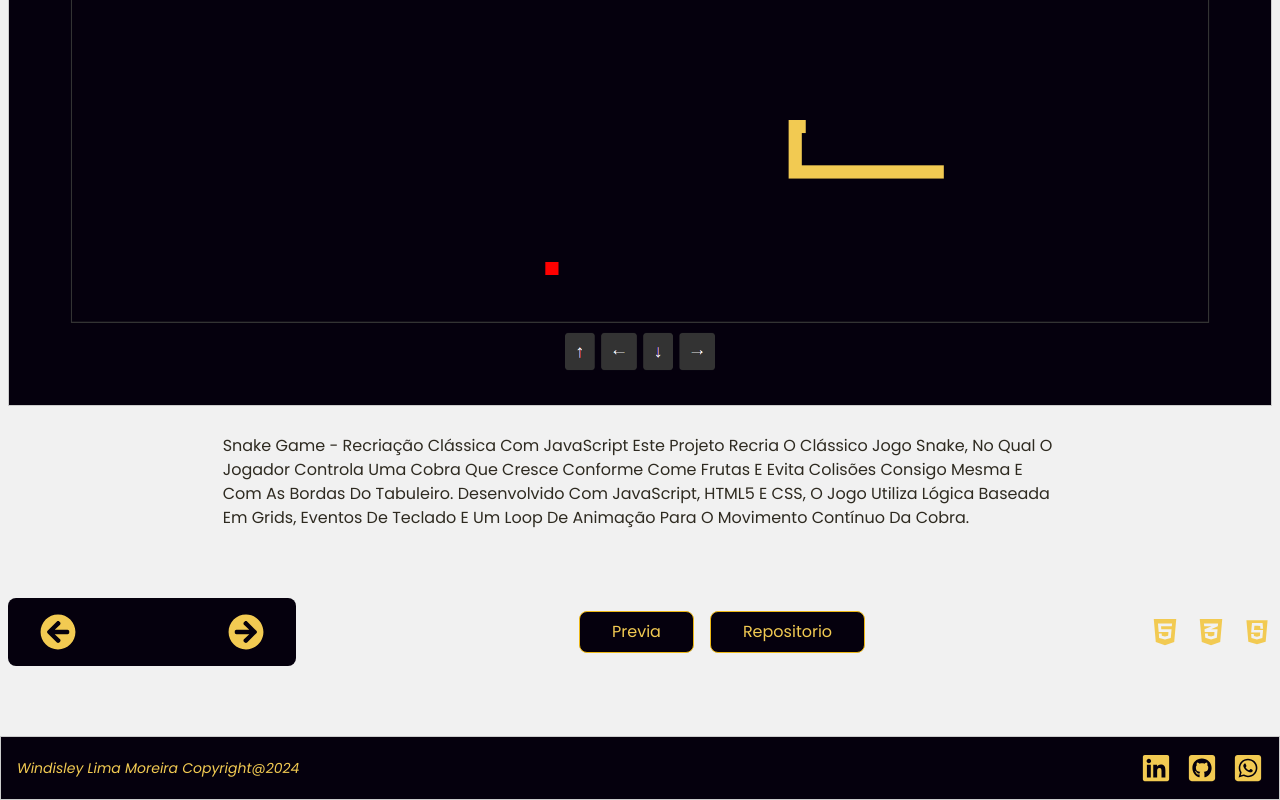
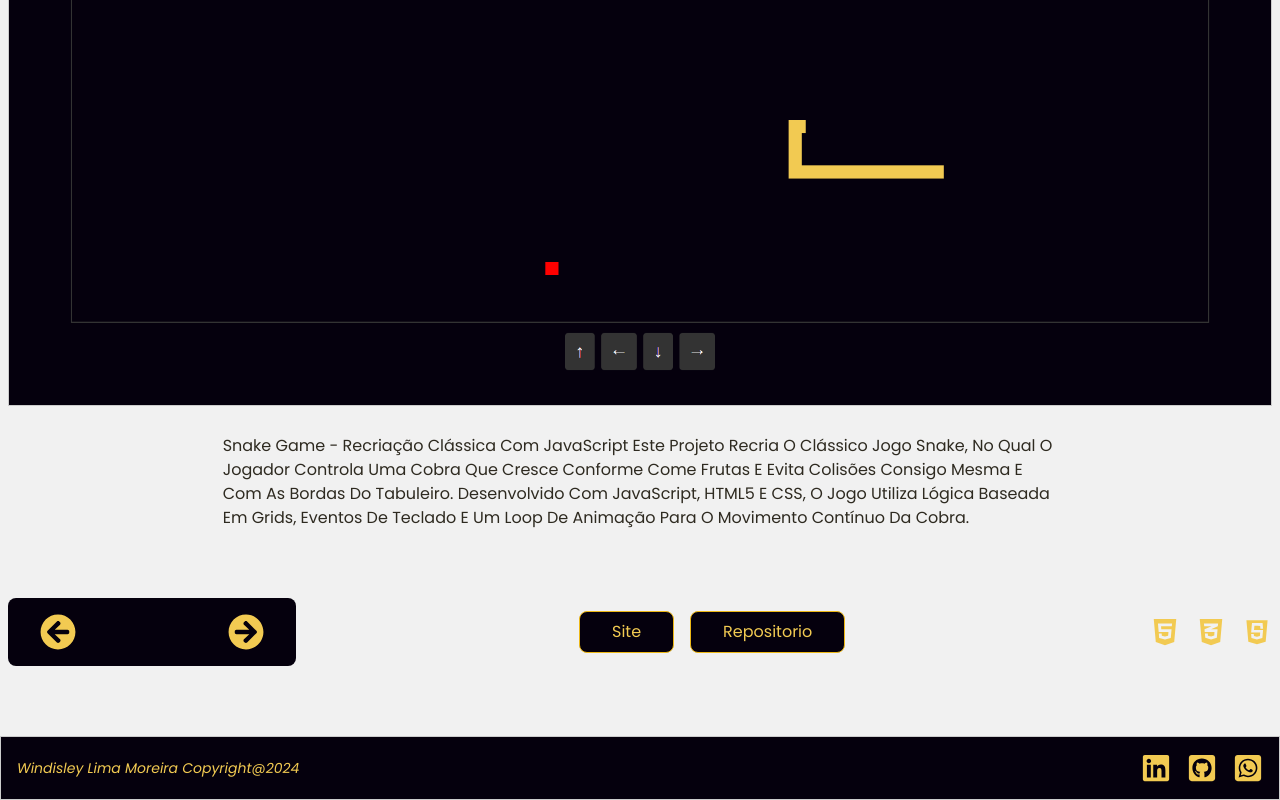
Before and after one commit to Windisley/Portfolio-React-Tailwind, a React (Vite) app: page / in a window 1280 px wide. Shown: the part 3084-3884 px from the top of the page. Built offline with nearby package versions, Linux system fonts and the light colour scheme.

Commit message:
Mudando Previa Para Site

```diff
--- a/src/components/Projects.jsx
+++ b/src/components/Projects.jsx
@@ -392,7 +392,7 @@ const Projects = ()=>{
                          py-2 px-8 hover:shadow-shadowdark duration-300
                          ease-in-out border border-primarydark
                         ">
-                            previa
+                            Site
                         </button>
                     </a>
                     <a href={contain.github} className="
```
